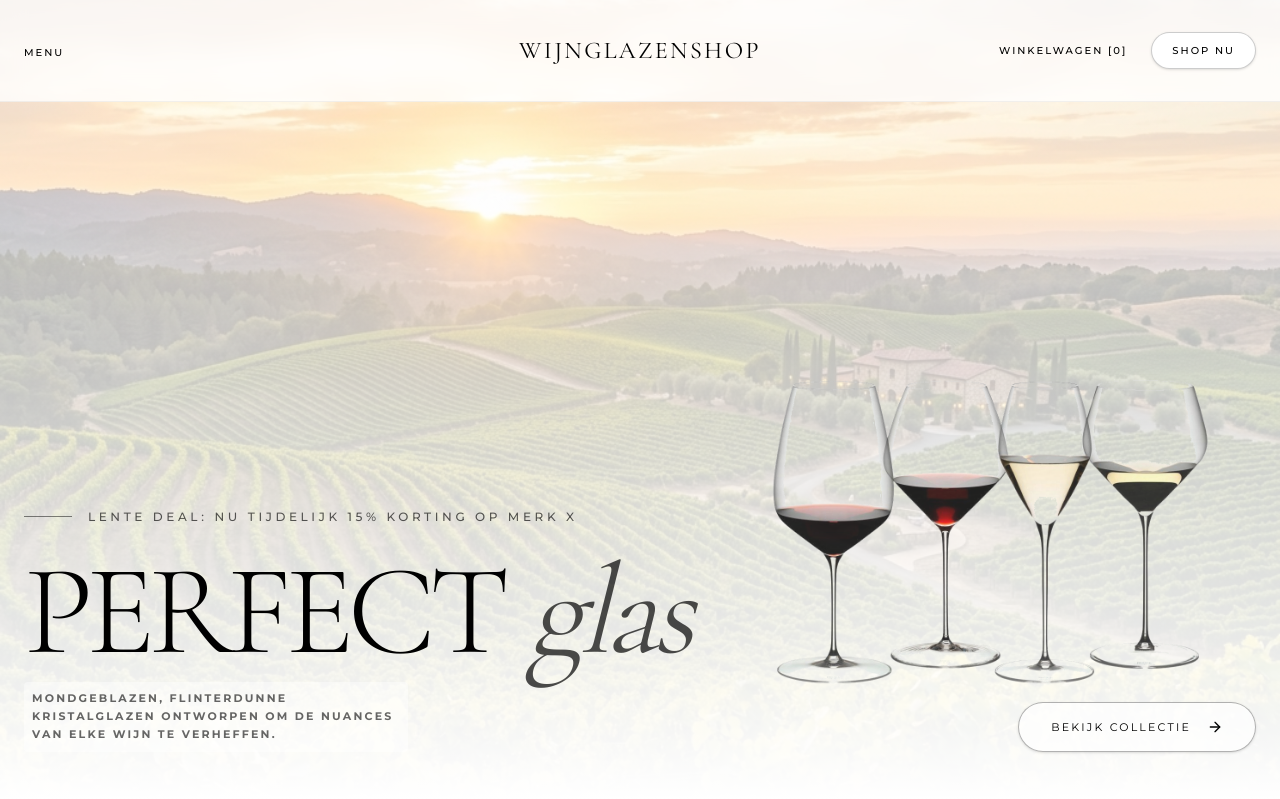
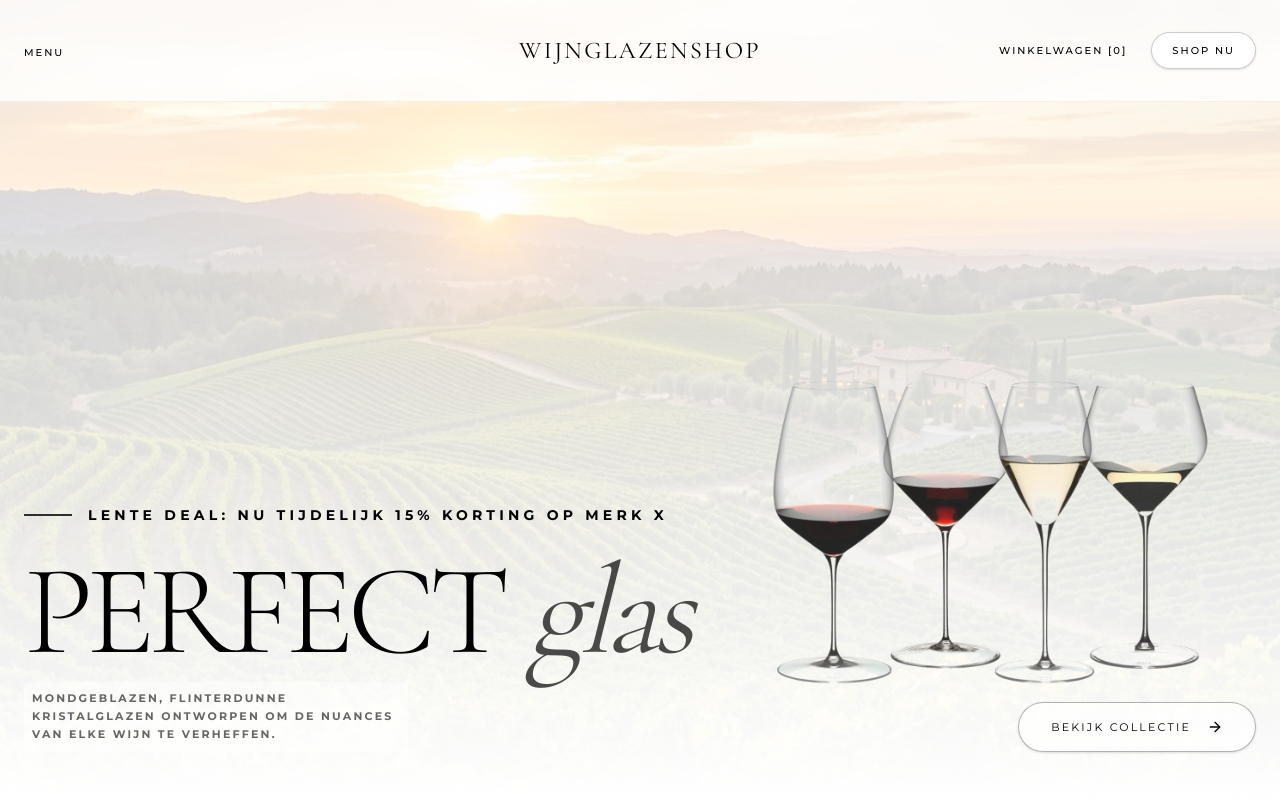
Before and after one commit to CD1878/Wijnglazenshop, a Next.js app: page / in a window 1280 px wide. Shown: the top 799 px of the page. Built offline with nearby package versions, Linux system fonts and the light colour scheme.

Commit message:
Auto-update

```diff
--- a/app/page.tsx
+++ b/app/page.tsx
@@ -62,7 +62,7 @@ export default function Home() {
             src="/vineyard_header.png"
             alt="Elegante wijngaard"
             fill
-            className="object-cover opacity-[45%]"
+            className="object-cover opacity-[30%]"
             referrerPolicy="no-referrer"
             priority
           />
@@ -72,9 +72,9 @@ export default function Home() {
         <div className="relative z-10 w-full h-full flex flex-col justify-end">
           <div className="flex flex-col md:flex-row md:items-end justify-between gap-8 relative">
             <div className="relative z-20">
-              <div className="flex items-center gap-4 mb-8 opacity-80">
-                <div className="w-12 h-[1px] bg-black/60 hidden md:block"></div>
-                <p className="text-[11px] md:text-[12px] uppercase tracking-[0.3em] text-black/80 font-medium">
+              <div className="flex items-center gap-4 mb-8">
+                <div className="w-12 h-[2px] bg-black/80 hidden md:block"></div>
+                <p className="text-[12px] md:text-[14px] uppercase tracking-[0.3em] text-black font-bold">
                   Lente Deal: nu tijdelijk 15% korting op merk x
                 </p>
               </div>
```
